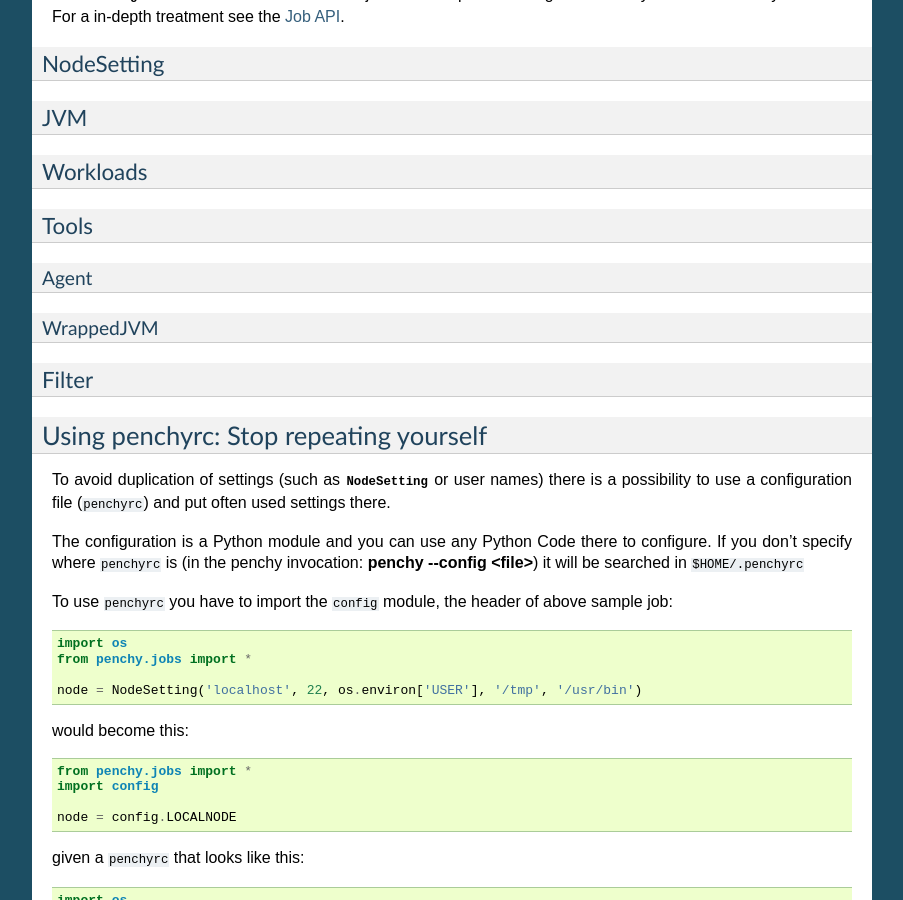
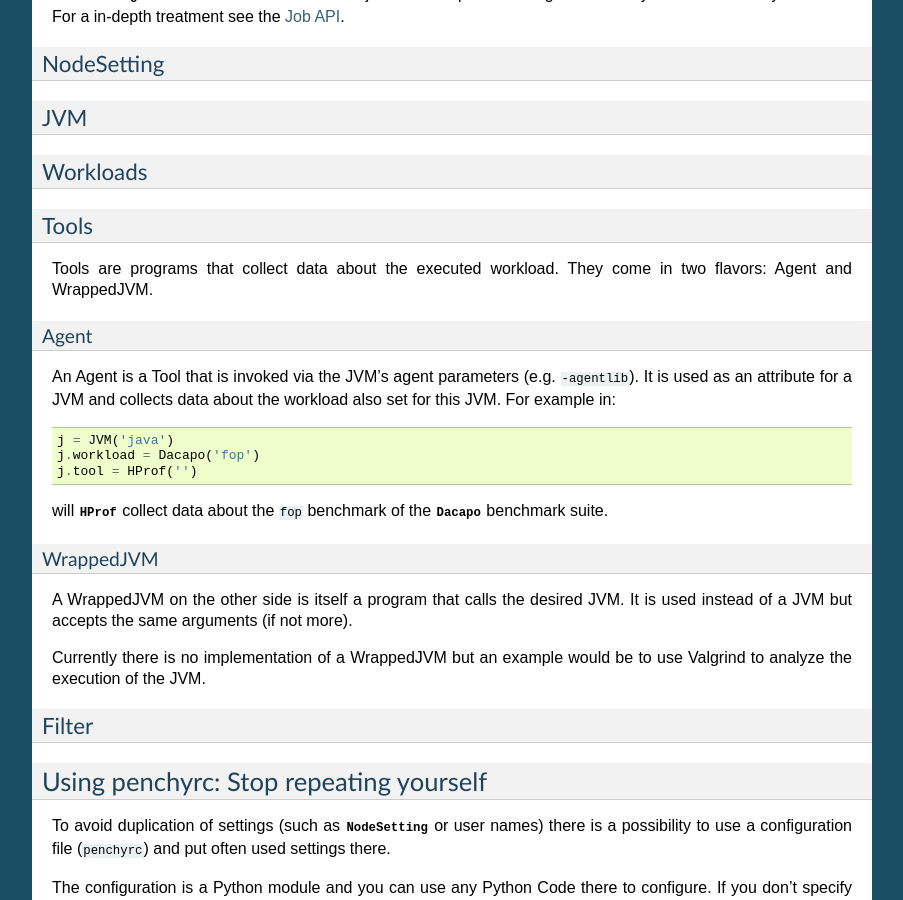
Before and after one commit to fhirschmann/penchy, a Sphinx documentation site: the page built from docs/job.rst, in a window 1280 px wide and 900 px high, scrolled down 2192 px. Shown: the whole window, without its empty margins (198-1101 px from the left). Built offline with Sphinx 7.4.7, drawn with Linux system fonts in a browser that asks for light colours; formulas are drawn with MathJax 3.

Commit message:
docs.job: Add section for tools.
Signed-off-by: Michael Markert <markert.michael@googlemail.com>

```diff
--- a/docs/job.rst
+++ b/docs/job.rst
@@ -92,11 +92,33 @@ Workloads
 Tools
 -----
 
+Tools are programs that collect data about the executed workload.
+They come in two flavors: Agent and WrappedJVM.
+
 Agent
 ~~~~~
 
+An Agent is a Tool that is invoked via the JVM's agent parameters (e.g.
+``-agentlib``).
+It is used as an attribute for a JVM and collects data about the workload also
+set for this JVM. For example in::
+
+  j = JVM('java')
+  j.workload = Dacapo('fop')
+  j.tool = HProf('')
+
+will :class:`~penchy.jobs.tools.HProf` collect data about the ``fop`` benchmark of the
+:class:`~penchy.jobs.workloads.Dacapo` benchmark suite.
+
+
 WrappedJVM
 ~~~~~~~~~~
+
+A WrappedJVM on the other side is itself a program that calls the desired JVM.
+It is used instead of a JVM but accepts the same arguments (if not more).
+
+Currently there is no implementation of a WrappedJVM but an example would be to
+use Valgrind to analyze the execution of the JVM.
 
 Filter
 ------
```
